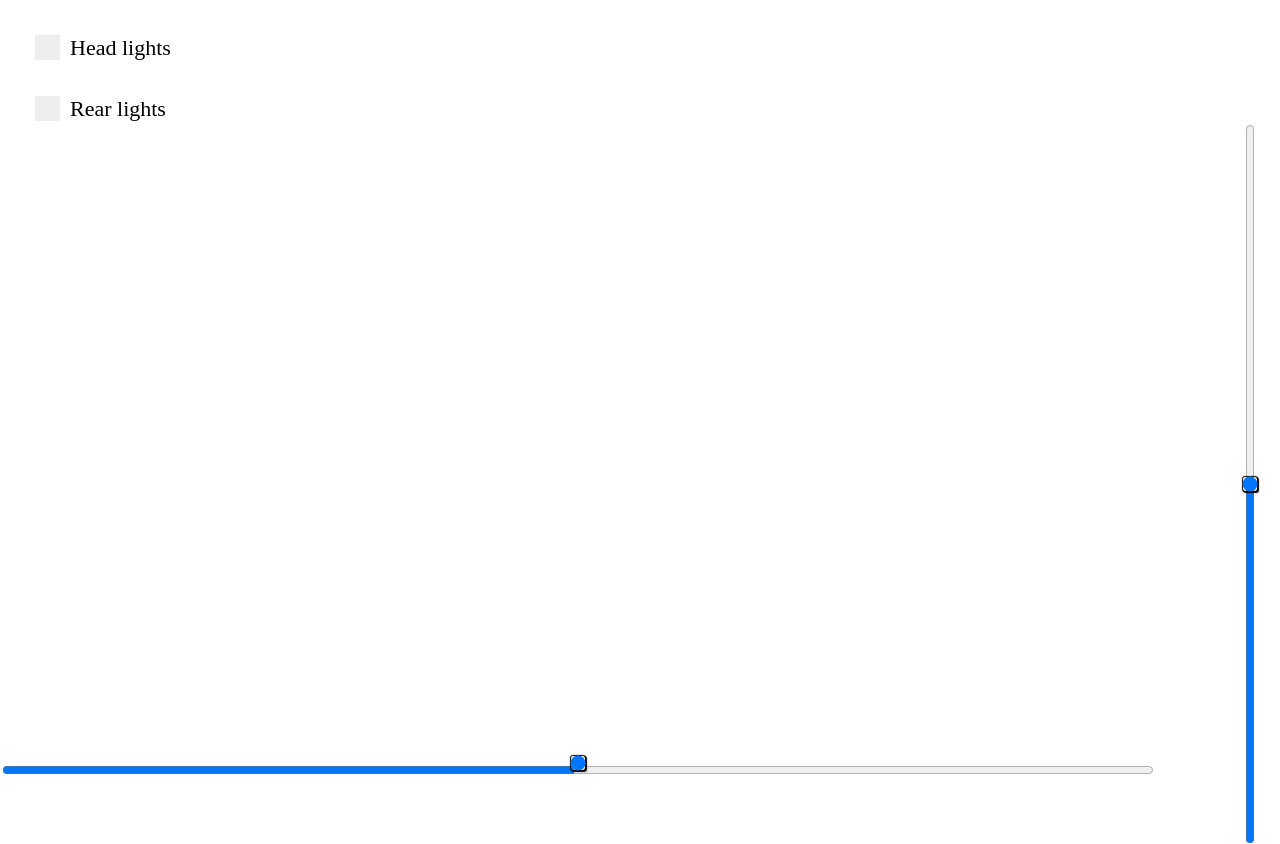
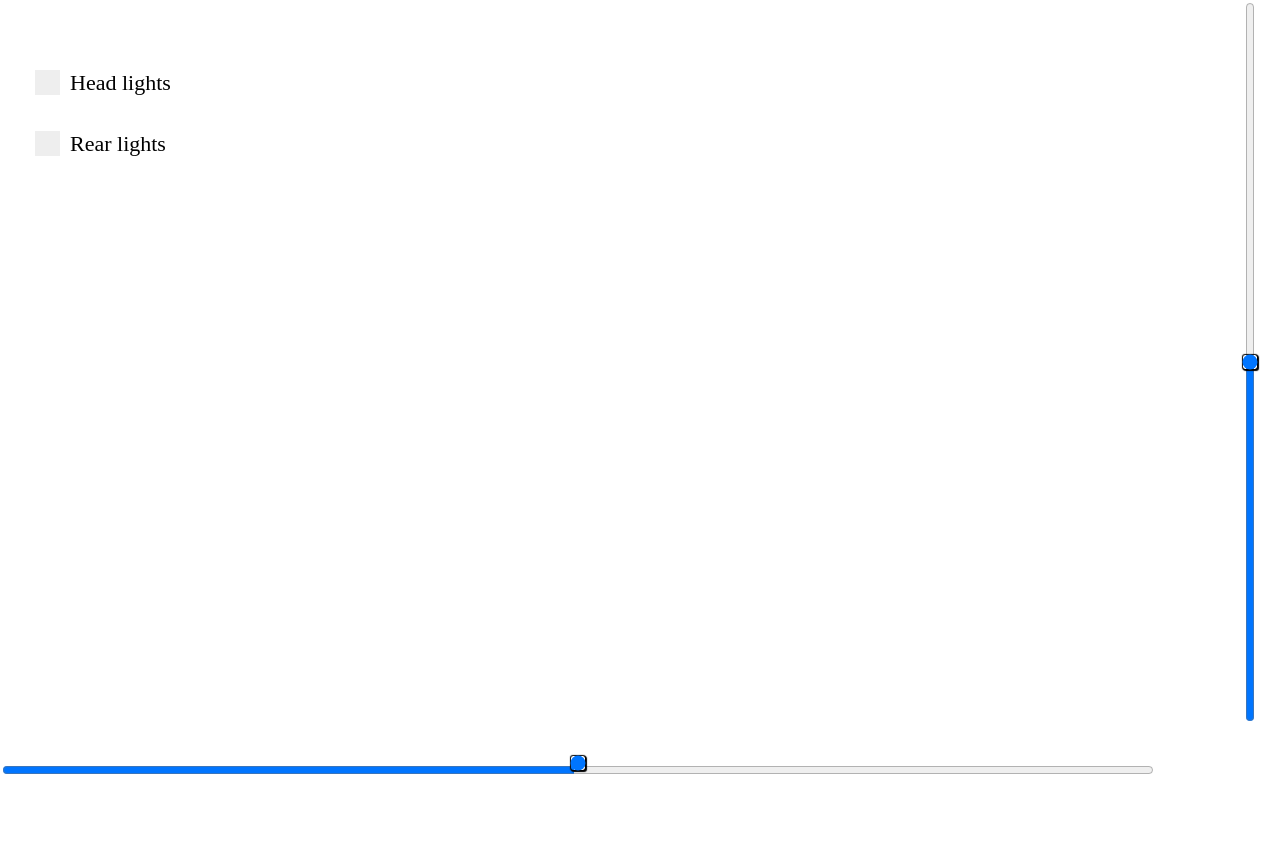
Before and after one commit to dmitryweiner/esp-remote-control, a website: page src/index.html in a window 1280 px wide. After the commit the page ends 800 px from the top, so only its background shows below. Drawn offline with Linux system fonts and the light colour scheme; no server answers.

Commit message:
Adding ESP controller code

```diff
--- a/src/index.html
+++ b/src/index.html
@@ -2,6 +2,7 @@
 <html lang="en">
 <head>
   <meta charset="UTF-8">
+  <meta name="viewport" content="width=device-width, initial-scale=1.0">
   <title>Remote controle main page</title>
   <style>
     html, body {
@@ -28,6 +29,12 @@
       height: 90%;
       -webkit-appearance: slider-vertical;
       margin-right: 10px;
+    }
+
+    #controls {
+      position: absolute;
+      left: 35px;
+      top: 35px;
     }
 
     /* Special styling for WebKit/Blink */
@@ -121,7 +128,7 @@
     }
   </style>
   <script type="text/javascript">
-    document.addEventListener('DOMContentLoaded', function () {
+    document.addEventListener("DOMContentLoaded", function () {
       var currentControls = {
         steering: 0,
         power: 0,
@@ -130,7 +137,7 @@
       };
 
       var config = {
-        url: '/',
+        url: "/control",
         delay: 500
       };
 
@@ -153,10 +160,10 @@
       function sendControls() {
         sendRequest(currentControls, function(response) {
           console.log(response);
+          setTimeout(sendControls, config.delay)
         }, function (error) {
           console.warn(error);
         });
-        setTimeout(sendControls, config.delay)
       }
 
       sendControls();
@@ -165,7 +172,7 @@
 </head>
 <body>
 <div id="wrapper">
-  <div class="container">
+  <div id="controls">
     <label class="container">Head lights
       <input type="checkbox">
       <span class="checkmark"></span>
```
Also changed, not shown: 2 other files.
